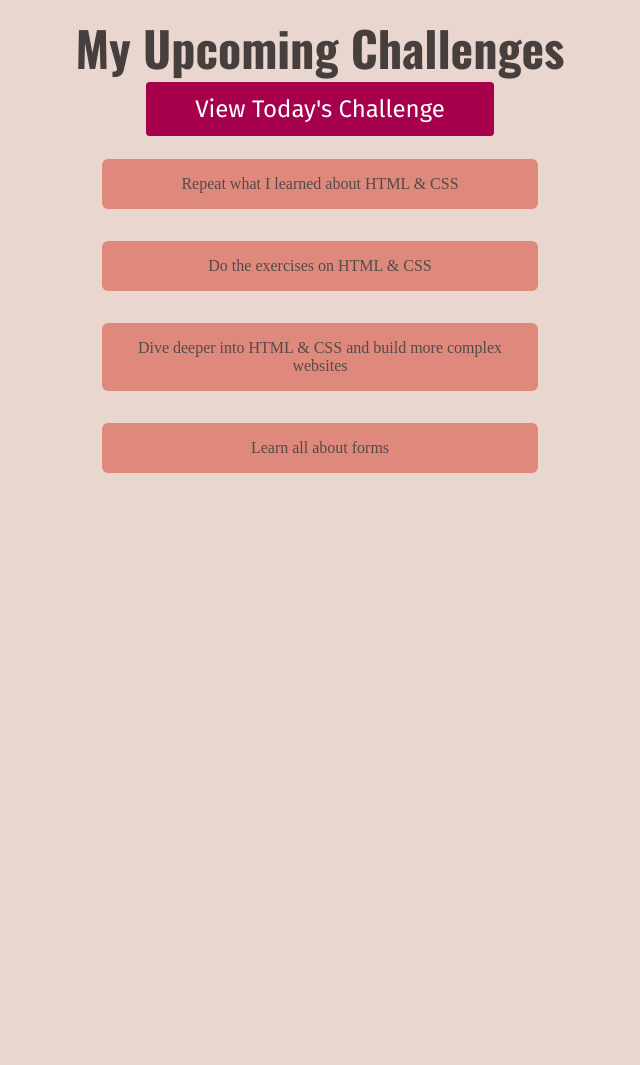
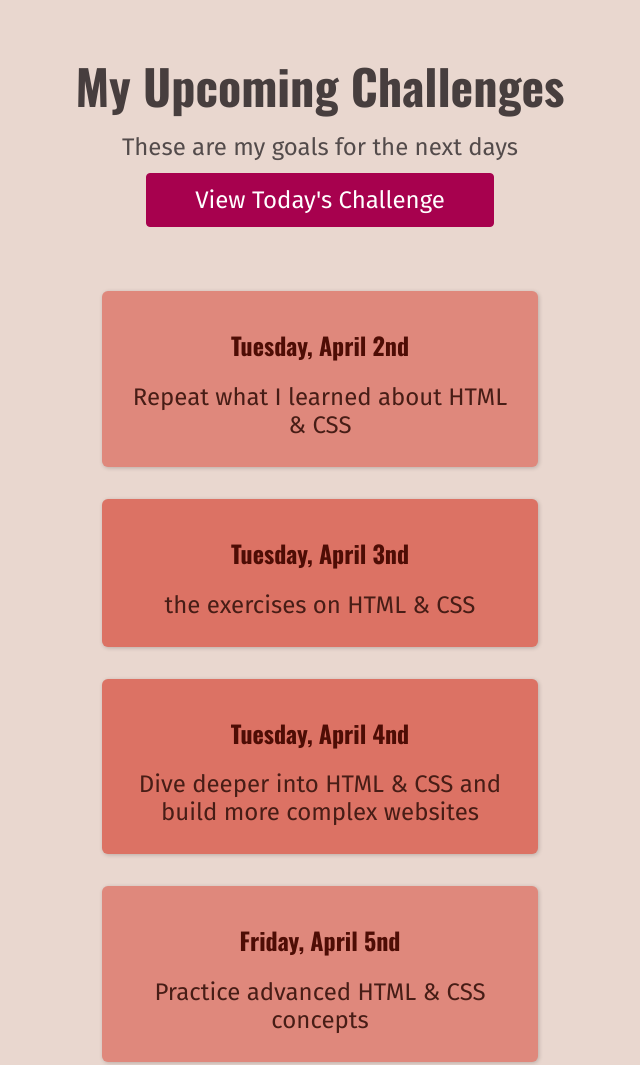
Before and after one commit to yganalyst/fullstack_web_dev, a plain HTML site: page full-week.html in a window 1280 px wide. Shown: the whole page, without its empty margins (320-960 px from the left). Before the commit the page ends 800 px from the top, so only its background shows below. Drawn offline with nearby package versions, Linux system fonts and the light colour scheme.

Commit message:
update section3

```diff
--- a/full-week.html
+++ b/full-week.html
@@ -16,14 +16,27 @@
   <body>
     <header>
       <h1>My Upcoming Challenges</h1>
+      <p id="description">These are my goals for the next days</p>
       <a href="index.html">View Today's Challenge</a>
     </header>
     <main>
       <ol>
-        <li>Repeat what I learned about HTML & CSS</li>
-        <li>Do the exercises on HTML & CSS</li>
-        <li>Dive deeper into HTML & CSS and build more complex websites</li>
-        <li>Learn all about forms</li>
+        <li>
+          <h2>Tuesday, April 2nd</h2>
+          <p>Repeat what I learned about HTML & CSS</p>
+        </li>
+        <li class="highlight-goal">
+          <h2>Tuesday, April 3nd</h2>
+          <p>the exercises on HTML & CSS</p>
+        </li>
+        <li class="highlight-goal">
+          <h2>Tuesday, April 4nd</h2>
+          <p>Dive deeper into HTML & CSS and build more complex websites</p>
+        </li>
+        <li>
+          <h2>Friday, April 5nd</h2>
+          <p>Practice advanced HTML & CSS concepts</p>
+        </li>
       </ol>
     </main>
   </body>
--- a/styles/daily-challenge.css
+++ b/styles/daily-challenge.css
@@ -1,15 +1,39 @@
-body {
-  margin: 50px;
+main {
+  width: 800px;
+  margin: 200px auto 72px auto;
+  background-color: rgb(219, 108, 94);
+  padding: 24px;
+  border: 5px solid rgb(44, 44, 44);
+  border-radius: 8px;
+  box-shadow: 1px 2px 8px rgba(0, 0, 0, 0.3);
 }
-
 img {
   width: 200px;
   height: 200px;
   border-radius: 100px;
+  border: 5px solid rgb(44, 44, 44);
+  margin: -134px 0 0 0;
+}
+
+h1 {
+  font-size: 30px;
+  color: rhb(31, 25, 25);
+}
+
+a {
+  color: rgb(73, 29, 50);
+}
+
+a:hover {
+  text-decoration: underline;
+}
+
+span {
+  color: rgb(66, 2, 2);
 }
 
 #todays-challenge {
-  color: rgb(170, 96, 83);
+  color: rgb(75, 59, 59);
   font-weight: bold;
   font-size: 50px;
 }
--- a/styles/full-week.css
+++ b/styles/full-week.css
@@ -1,8 +1,20 @@
+header {
+  margin-bottom: 64px;
+}
+
 h1 {
   font-size: 48px;
   color: rgb(71, 62, 62);
+  margin: 0;
+}
+
+#description {
   margin: 12px 0;
 }
+
+/* header p {
+  margin-bottom: 36px;
+} */
 
 a {
   padding: 12px 48px;
@@ -11,6 +23,8 @@ a {
   border: 1px solid rgb(167, 1, 78);
   border-radius: 4px;
   font-size: 24px;
+  display: inline-block;
+  margin: 0
 }
 
 a:hover {
@@ -27,7 +41,22 @@ ol {
 
 li {
   padding: 16px;
+  box-shadow: 1px 1px 4px rgba(0,0,0,0.2);
   margin: 32px;
   background-color: rgb(223, 136, 124);
   border-radius: 6px;
 }
+
+h2 {
+  color: rgb(78, 13, 5);
+  font-family: "Oswald", "sans-serif";
+}
+
+main p {
+  margin: 12px;
+  color: rgb(71, 29, 22);
+}
+
+.highlight-goal {
+  background-color: rgb(220, 114, 100);
+}
--- a/styles/shared.css
+++ b/styles/shared.css
@@ -1,7 +1,8 @@
 body {
-    text-align: center;
-    background-color: rgb(233, 215, 207);
-    color: rgb(83, 75, 75);
+  text-align: center;
+  background-color: rgb(233, 215, 207);
+  color: rgb(83, 75, 75);
+  margin: 50px;
 }
 
 h1 {
@@ -10,6 +11,7 @@
 
 p {
   font-family: "Fira Sans", sans-serif;
+  font-size: 24px;
 }
 
 a {
@@ -17,7 +19,3 @@
   font-family: "Fira Sans", sans-serif;
   color: rgb(167, 1, 78);
 }
-
-a:hover {
-  text-decoration: underline;
-}
```
Also changed, not shown: index.html (+10 -7 lines).
